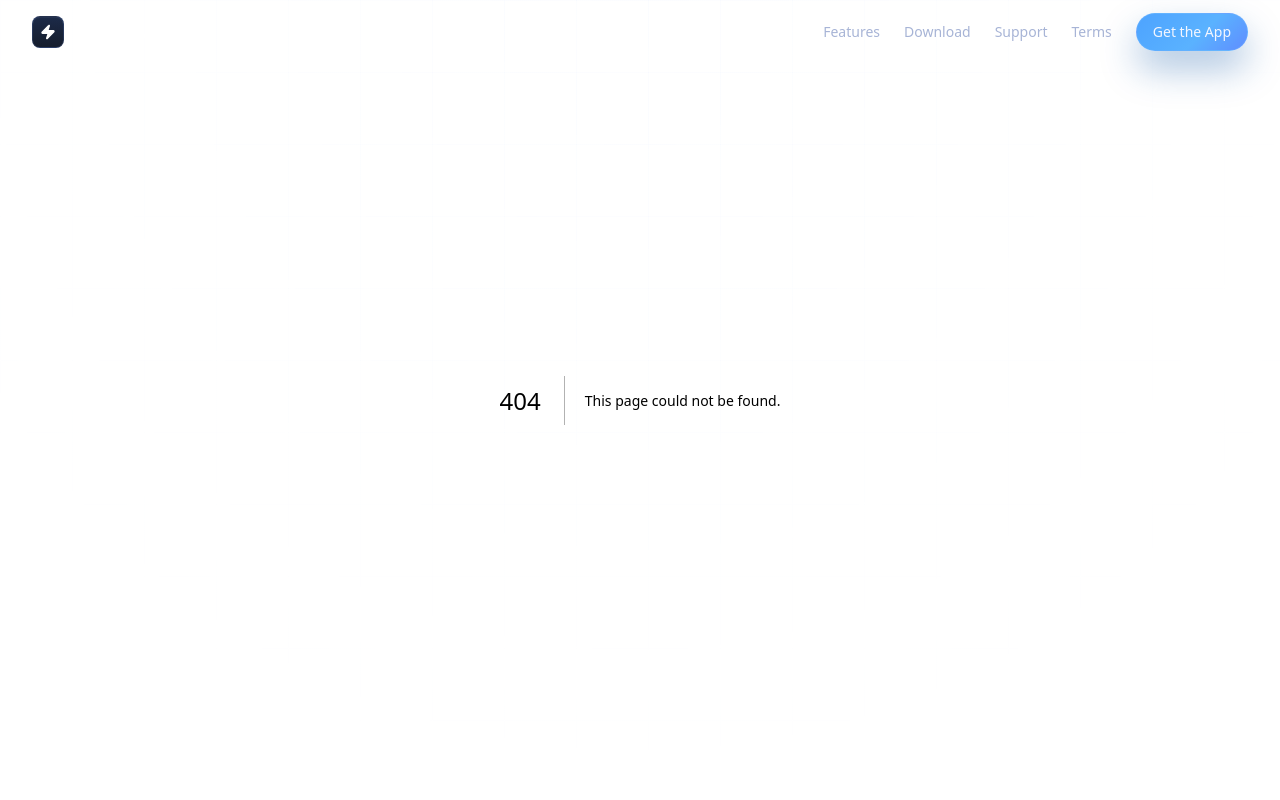
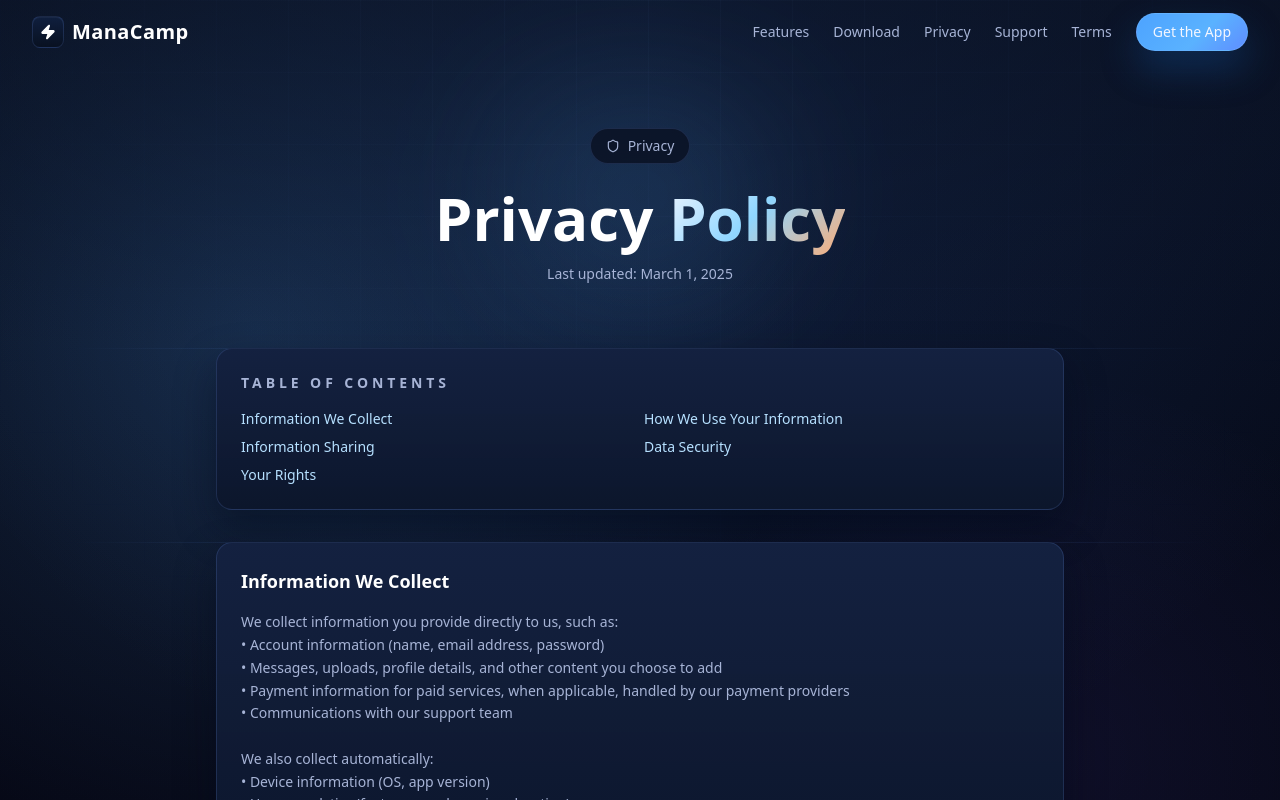
Before and after one commit to Dezolve/manacamp-site, a Next.js app: page /privacy in a window 1280 px wide. Before the commit this address had no page. Shown: the top 800 px of the page. Built offline with nearby package versions, Linux system fonts and the light colour scheme.

Commit message:
feat: implement Privacy Policy page and update related components for improved legal clarity

```diff
--- /dev/null
+++ b/app/legalContent.ts
@@ -0,0 +1,59 @@
+export const legalLastUpdated = "March 1, 2025";
+
+export const privacySections = [
+  {
+    id: "privacy-collect",
+    title: "Information We Collect",
+    content: `We collect information you provide directly to us, such as:
+• Account information (name, email address, password)
+  • Messages, uploads, profile details, and other content you choose to add
+  • Payment information for paid services, when applicable, handled by our payment providers
+• Communications with our support team
+
+We also collect automatically:
+• Device information (OS, app version)
+• Usage analytics (features used, session duration)
+• Crash reports and performance data`,
+  },
+  {
+    id: "privacy-use",
+    title: "How We Use Your Information",
+    content: `We use your information to:
+• Provide, maintain, and improve the App
+• Process transactions and send related information
+  • Sync supported account data across devices
+• Send you technical notices and support messages
+• Respond to your comments and questions
+• Analyze usage to improve features
+
+We do not sell your personal information to third parties.`,
+  },
+  {
+    id: "privacy-sharing",
+    title: "Information Sharing",
+    content: `We may share your information with:
+• Service providers who assist in our operations (cloud hosting, analytics)
+• Law enforcement when required by law
+
+All third-party service providers are bound by confidentiality agreements and may only process your data as directed by us.`,
+  },
+  {
+    id: "privacy-security",
+    title: "Data Security",
+    content: `We use administrative, technical, and organizational measures designed to protect your information.
+
+No system is completely secure. We encourage you to use a strong, unique password for your account and to protect access to your devices.`,
+  },
+  {
+    id: "privacy-rights",
+    title: "Your Rights",
+    content: `Depending on your location, you may have rights to:
+• Access the personal information we hold about you
+• Correct inaccurate information
+• Request deletion of your account and data
+• Object to or restrict processing of your information
+• Portability of your data
+
+To exercise these rights, contact us at privacy@manacamp.app.`,
+  },
+] as const;
--- /dev/null
+++ b/app/privacy/page.tsx
@@ -0,0 +1,80 @@
+import type { Metadata } from "next";
+import ScrollReveal from "@/components/ScrollReveal";
+import { Shield } from "lucide-react";
+import { legalLastUpdated, privacySections } from "@/app/legalContent";
+
+export const metadata: Metadata = {
+  title: "Privacy Policy – ManaCamp",
+  description:
+    "Read ManaCamp's Privacy Policy and learn how we collect, use, and protect your data.",
+};
+
+export default function PrivacyPage() {
+  return (
+    <div className="min-h-screen">
+      <section className="relative pt-32 pb-16 overflow-hidden">
+        <div className="absolute inset-0 -z-10">
+          <div className="absolute inset-0 bg-[linear-gradient(180deg,rgba(10,16,32,0.58),transparent)]" />
+          <div className="absolute left-1/2 top-16 -translate-x-1/2 w-[520px] h-[260px] ambient-blue rounded-full blur-3xl opacity-80" />
+        </div>
+        <div className="max-w-4xl mx-auto px-4 sm:px-6 text-center">
+          <ScrollReveal>
+            <div className="eyebrow-pill text-sm mb-6">
+              <Shield className="w-3.5 h-3.5" />
+              Privacy
+            </div>
+            <h1 className="text-4xl sm:text-6xl font-bold text-white mb-4">
+              Privacy <span className="gradient-text">Policy</span>
+            </h1>
+            <p className="text-text-secondary text-sm">
+              Last updated: {legalLastUpdated}
+            </p>
+          </ScrollReveal>
+        </div>
+      </section>
+
+      <section className="section-divider pb-8">
+        <div className="max-w-4xl mx-auto px-4 sm:px-6">
+          <ScrollReveal>
+            <div className="panel rounded-2xl p-6">
+              <h2 className="text-sm font-semibold text-text-secondary uppercase tracking-[0.28em] mb-4">
+                Table of Contents
+              </h2>
+              <div className="grid grid-cols-1 sm:grid-cols-2 gap-2">
+                {privacySections.map((section) => (
+                  <a
+                    key={section.id}
+                    href={`#${section.id}`}
+                    className="text-sm text-[rgb(182,224,255)] hover:text-white transition-colors"
+                  >
+                    {section.title}
+                  </a>
+                ))}
+              </div>
+            </div>
+          </ScrollReveal>
+        </div>
+      </section>
+
+      <section className="section-divider pb-24">
+        <div className="max-w-4xl mx-auto px-4 sm:px-6 space-y-6">
+          {privacySections.map((section, index) => (
+            <ScrollReveal key={section.id} delay={index * 0.05}>
+              <div
+                id={section.id}
+                className="panel rounded-2xl p-6 scroll-mt-24"
+              >
+                <h2 className="text-lg font-bold text-white mb-4">
+                  {section.title}
+                </h2>
+                <div className="text-sm text-text-secondary leading-relaxed whitespace-pre-line">
+                  {section.content}
+                </div>
+              </div>
+            </ScrollReveal>
+          ))}
+        </div>
+      </section>
+    </div>
+  );
+}
--- a/app/terms/page.tsx
+++ b/app/terms/page.tsx
@@ -1,14 +1,14 @@
 import type { Metadata } from "next";
 import ScrollReveal from "@/components/ScrollReveal";
-import { Shield, FileText } from "lucide-react";
+import Link from "next/link";
+import { FileText } from "lucide-react";
+import { legalLastUpdated } from "@/app/legalContent";
 
 export const metadata: Metadata = {
   title: "Terms & Conditions – ManaCamp",
   description:
-    "Read ManaCamp's Terms of Service and Privacy Policy. Learn how we collect, use, and protect your data.",
+    "Read ManaCamp's Terms of Service and the rules governing use of the platform.",
 };
-
-const lastUpdated = "March 1, 2025";
 
 const sections = [
   {
@@ -95,64 +95,6 @@
   },
 ];
 
-const privacySections = [
-  {
-    id: "privacy-collect",
-    title: "Information We Collect",
-    content: `We collect information you provide directly to us, such as:
-• Account information (name, email address, password)
-  • Messages, uploads, profile details, and other content you choose to add
-  • Payment information for paid services, when applicable, handled by our payment providers
-• Communications with our support team
-
-We also collect automatically:
-• Device information (OS, app version)
-• Usage analytics (features used, session duration)
-• Crash reports and performance data`,
-  },
-  {
-    id: "privacy-use",
-    title: "How We Use Your Information",
-    content: `We use your information to:
-• Provide, maintain, and improve the App
-• Process transactions and send related information
-  • Sync supported account data across devices
-• Send you technical notices and support messages
-• Respond to your comments and questions
-• Analyze usage to improve features
-
-We do not sell your personal information to third parties.`,
-  },
-  {
-    id: "privacy-sharing",
-    title: "Information Sharing",
-    content: `We may share your information with:
-• Service providers who assist in our operations (cloud hosting, analytics)
-• Law enforcement when required by law
-
-All third-party service providers are bound by confidentiality agreements and may only process your data as directed by us.`,
-  },
-  {
-    id: "privacy-security",
-    title: "Data Security",
-    content: `We use administrative, technical, and organizational measures designed to protect your information.
-
-No system is completely secure. We encourage you to use a strong, unique password for your account and to protect access to your devices.`,
-  },
-  {
-    id: "privacy-rights",
-    title: "Your Rights",
-    content: `Depending on your location, you may have rights to:
-• Access the personal information we hold about you
-• Correct inaccurate information
-• Request deletion of your account and data
-• Object to or restrict processing of your information
-• Portability of your data
-
-To exercise these rights, contact us at privacy@manacamp.app.`,
-  },
-];
-
 export default function TermsPage() {
   return (
     <div className="min-h-screen">
@@ -172,7 +114,7 @@
               <span className="gradient-text">Conditions</span>
             </h1>
             <p className="text-text-secondary text-sm">
-              Last updated: {lastUpdated}
+              Last updated: {legalLastUpdated}
             </p>
           </ScrollReveal>
         </div>
@@ -221,36 +163,26 @@
         </div>
       </section>
 
-      <section id="privacy" className="section-divider pb-24 scroll-mt-20">
+      <section className="section-divider pb-24">
         <div className="max-w-4xl mx-auto px-4 sm:px-6">
           <ScrollReveal>
-            <div className="flex items-center gap-3 mb-8">
-              <div className="icon-tile w-8 h-8 rounded-lg flex items-center justify-center">
-                <Shield className="w-4 h-4 text-accent-primary" />
+            <div className="panel rounded-2xl p-6 sm:p-8 flex flex-col sm:flex-row sm:items-center sm:justify-between gap-4">
+              <div>
+                <h2 className="text-2xl sm:text-3xl font-bold text-white mb-2">
+                  Privacy Policy
+                </h2>
+                <p className="text-sm text-text-secondary leading-relaxed max-w-2xl">
+                  Privacy terms now live on a dedicated page so policy updates and legal references stay separate from the platform terms.
+                </p>
               </div>
-              <h2 className="text-2xl sm:text-3xl font-bold text-white">
-                Privacy Policy
-              </h2>
+              <Link
+                href="/privacy"
+                className="btn-secondary rounded-full px-5 py-3 text-sm font-medium text-center transition-all duration-200"
+              >
+                View Privacy Policy
+              </Link>
             </div>
           </ScrollReveal>
-
-          <div className="space-y-6">
-            {privacySections.map((section, i) => (
-              <ScrollReveal key={section.id} delay={i * 0.05}>
-                <div
-                  id={section.id}
-                  className="panel rounded-2xl p-6 scroll-mt-24"
-                >
-                  <h3 className="text-base font-bold text-white mb-3">
-                    {section.title}
-                  </h3>
-                  <div className="text-sm text-text-secondary leading-relaxed whitespace-pre-line">
-                    {section.content}
-                  </div>
-                </div>
-              </ScrollReveal>
-            ))}
-          </div>
         </div>
       </section>
     </div>
--- a/components/Footer.tsx
+++ b/components/Footer.tsx
@@ -10,7 +10,7 @@
   Resources: [
     { href: "/support", label: "Support" },
     { href: "/terms", label: "Terms & Conditions" },
-    { href: "/terms#privacy", label: "Privacy Policy" },
+    { href: "/privacy", label: "Privacy Policy" },
   ],
   Contact: [
     { href: "mailto:hello@manacamp.app", label: "hello@manacamp.app" },
--- a/components/HeroSection.tsx
+++ b/components/HeroSection.tsx
@@ -55,9 +55,9 @@
               transition={{ duration: 0.7, delay: 0.1 }}
               className="text-5xl sm:text-6xl lg:text-7xl xl:text-8xl font-semibold tracking-tight mb-6"
             >
-              <span className="text-white">A darker, better place</span>
+              <span className="text-white">See who&apos;s around.</span>
               <br />
-              <span className="gradient-text">for your community to gather.</span>
+              <span className="gradient-text">Join what&apos;s happening.</span>
             </motion.h1>
 
             <motion.p
@@ -118,13 +118,13 @@
                     <span className="h-2.5 w-2.5 rounded-full bg-[rgba(90,178,255,0.6)]" />
                     <span className="h-2.5 w-2.5 rounded-full bg-[rgba(123,97,255,0.45)]" />
                   </div>
-                  <span className="text-xs uppercase tracking-[0.28em] text-text-muted">Live camp</span>
+                  <span className="text-xs uppercase tracking-[0.28em] text-text-muted">Live server</span>
                 </div>
 
                 <div className="grid grid-cols-[88px_minmax(0,1fr)] sm:grid-cols-[108px_minmax(0,1fr)] min-h-[420px]">
                   <div className="bg-[linear-gradient(180deg,rgba(13,21,42,0.94),rgba(9,15,30,0.96))] border-r border-border-subtle p-4 space-y-3">
                     {[
-                      "Camp",
+                      "ManaCamp",
                       "Raid",
                       "Media",
                       "Friends",
--- a/components/IOSSection.tsx
+++ b/components/IOSSection.tsx
@@ -87,7 +87,7 @@
                       </div>
                     </div>
                     <div className="px-4 pt-4">
-                      <div className="text-white font-bold text-lg mb-1">Campfire</div>
+                      <div className="text-white font-bold text-lg mb-1">ManaCamp</div>
                       <div className="text-[rgb(182,224,255)] text-xs mb-4">3 friends online now</div>
                       <div className="space-y-2 mb-4">
                         {[
--- a/components/Navbar.tsx
+++ b/components/Navbar.tsx
@@ -7,6 +7,7 @@
 const navLinks = [
   { href: "/#features", label: "Features" },
   { href: "/#download", label: "Download" },
+  { href: "/privacy", label: "Privacy" },
   { href: "/support", label: "Support" },
   { href: "/terms", label: "Terms" },
 ];
```
